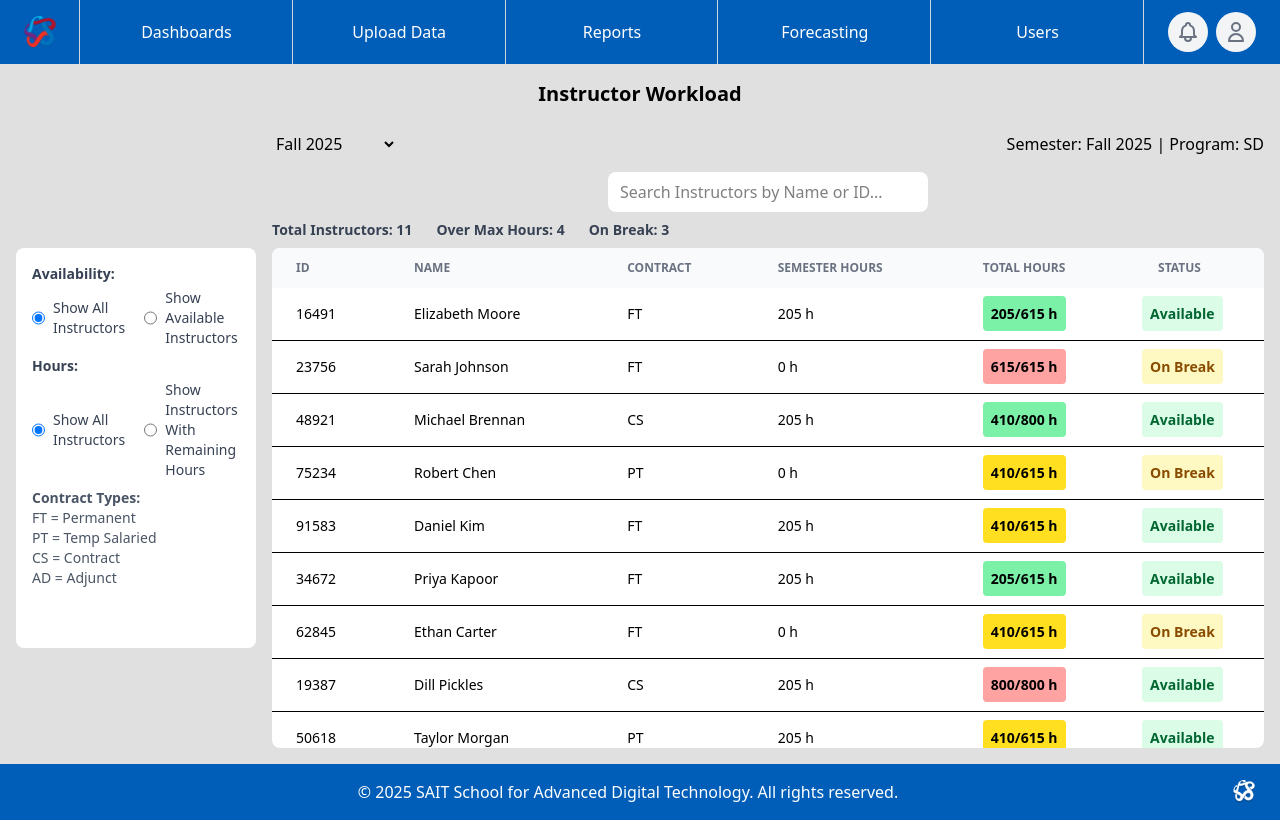
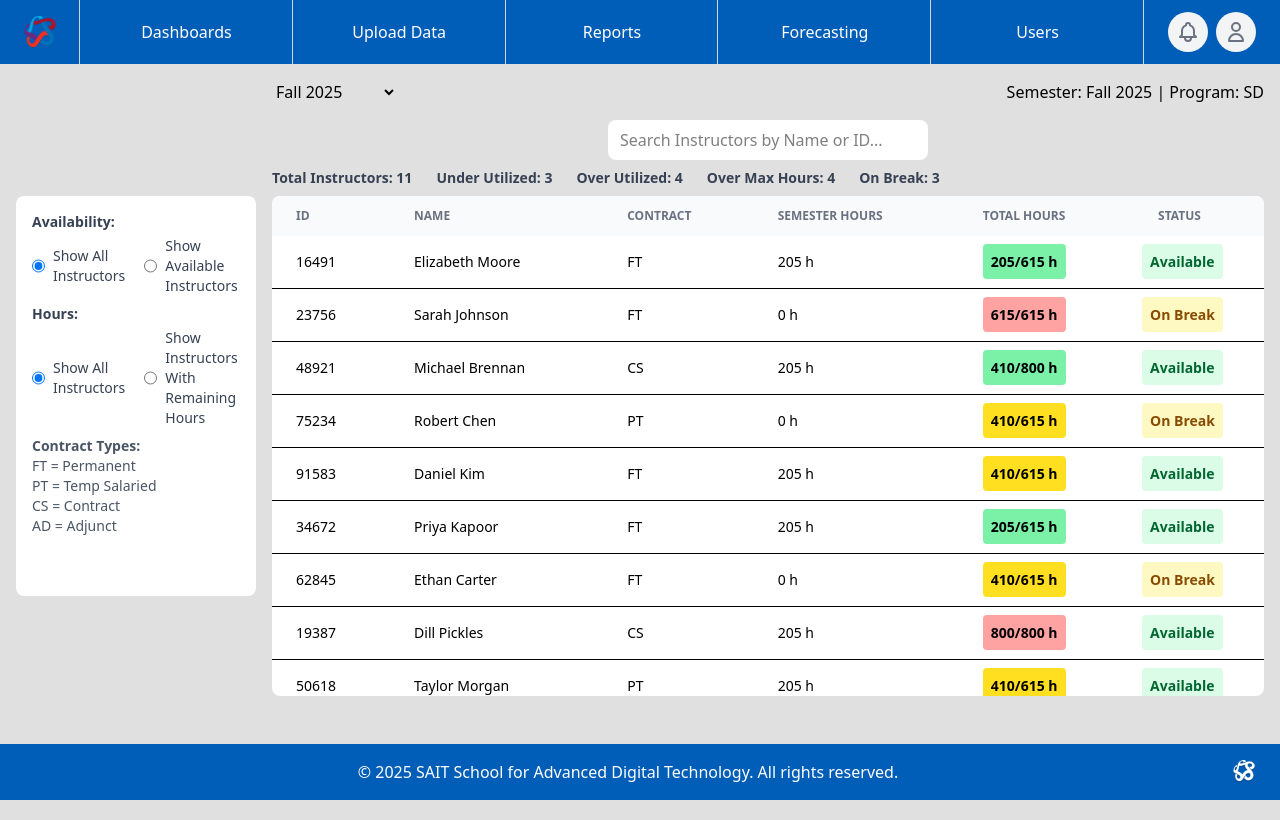
Before and after one commit to mlbrnm/sadt_scheduling_capstone, a Next.js app: page /Frontend/Dashboards/InstructorWorkload in a window 1280 px wide. Built offline with nearby package versions, Linux system fonts and the light colour scheme.

Commit message:
Update InstructorWorkload Dashboard
Remove heading.
Add underUtilized and overUtilized to summary bar.

```diff
--- a/app/Frontend/Dashboards/InstructorWorkload/page.js
+++ b/app/Frontend/Dashboards/InstructorWorkload/page.js
@@ -50,6 +50,16 @@ export default function InstructorWorkload() {
 
   // Summary details
   const totalInstructors = instructorWorkloadData.length;
+  const underUtilized = instructorWorkloadData.filter(
+    (instructor) =>
+      instructor.Total_Hours < (instructor.Contract_Type === "CS" ? 480 : 369)
+  ).length;
+  const overUtilized = instructorWorkloadData.filter(
+    (instructor) =>
+      instructor.Total_Hours >=
+        (instructor.Contract_Type === "CS" ? 480 : 369) &&
+      instructor.Total_Hours < (instructor.Contract_Type === "CS" ? 800 : 615)
+  ).length;
   const overMaxHours = instructorWorkloadData.filter(
     (instructor) =>
       instructor.Total_Hours >= (instructor.Contract_Type === "CS" ? 800 : 615)
@@ -60,10 +70,6 @@ export default function InstructorWorkload() {
 
   return (
     <div className="p-4">
-      <h1 className="text-xl text-center font-bold mb-6">
-        Instructor Workload
-      </h1>
-
       {/* Filter + Main Content Container */}
       <div className="flex flex-row">
         {/* Filter Container */}
@@ -192,6 +198,8 @@ export default function InstructorWorkload() {
           {/* Summary */}
           <div className="flex gap-6 mb-2 text-sm font-bold text-gray-700">
             <span>Total Instructors: {totalInstructors}</span>
+            <span>Under Utilized: {underUtilized}</span>
+            <span>Over Utilized: {overUtilized}</span>
             <span>Over Max Hours: {overMaxHours}</span>
             <span>On Break: {onBreak}</span>
           </div>
```
